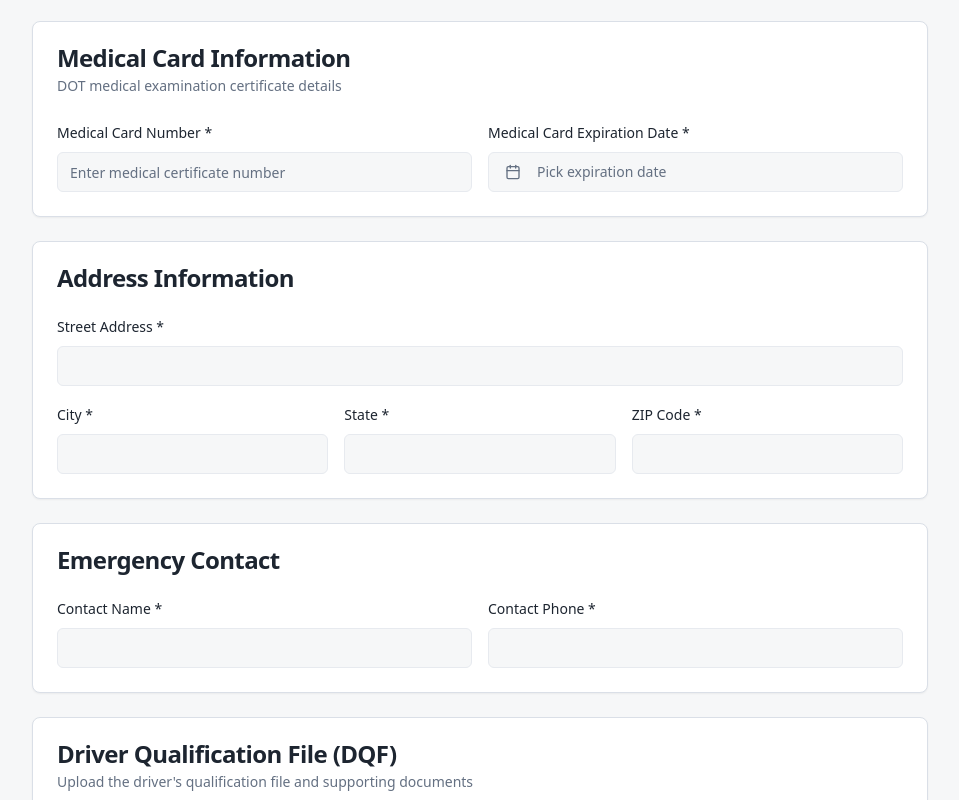
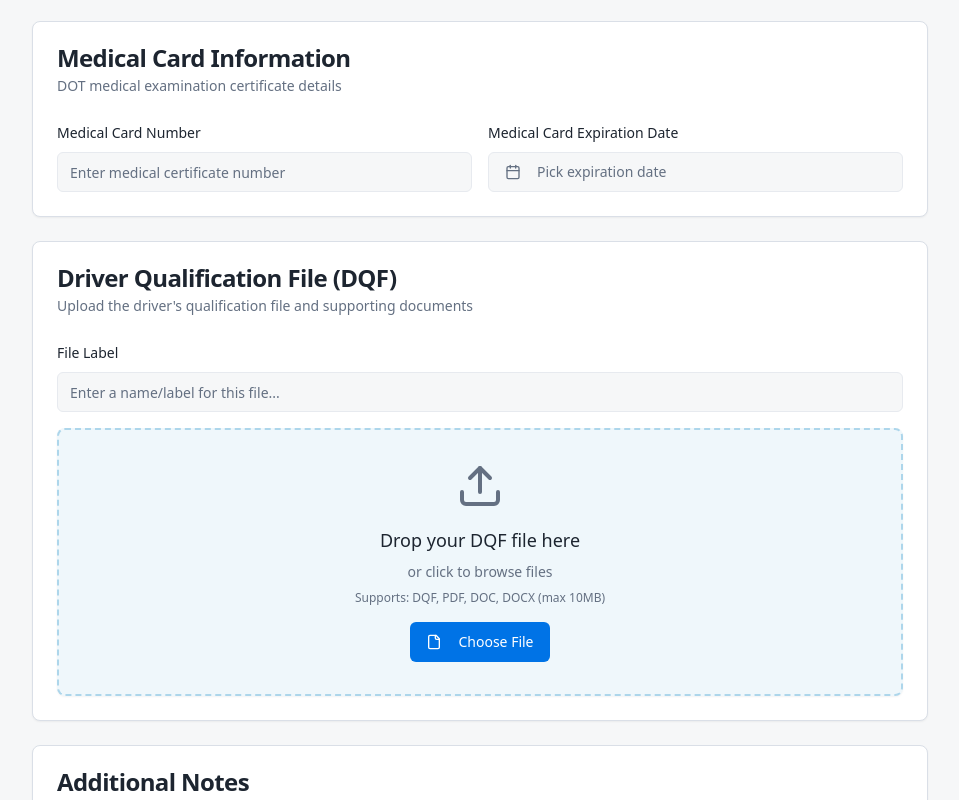
Before and after one commit to jbvelsol/drive-hero-hub, a React (Vite) app: page /drivers/add in a window 1280 px wide. Shown: the part 760-1560 px from the top of the page, without its empty margins (160-1119 px from the left). Built offline with nearby package versions, Linux system fonts and the light colour scheme.

Commit message:
Update driver form fields
Remove address and emergency contact information. Make CDL Class, Medical Card Number, and Expiration Date optional. Add a name label for DQF file uploads.

```diff
--- a/src/pages/AddDriver.tsx
+++ b/src/pages/AddDriver.tsx
@@ -26,12 +26,6 @@ interface DriverFormData {
   cdlClass: string;
   endorsements: string;
   medicalCardNumber: string;
-  address: string;
-  city: string;
-  state: string;
-  zipCode: string;
-  emergencyContact: string;
-  emergencyPhone: string;
   notes: string;
 }
 
@@ -47,16 +41,11 @@ const AddDriver = () => {
     cdlClass: "",
     endorsements: "",
     medicalCardNumber: "",
-    address: "",
-    city: "",
-    state: "",
-    zipCode: "",
-    emergencyContact: "",
-    emergencyPhone: "",
     notes: "",
   });
   const [medicalCardExpiry, setMedicalCardExpiry] = useState<Date>();
   const [dqfFile, setDqfFile] = useState<File | null>(null);
+  const [fileLabel, setFileLabel] = useState<string>("");
   const [isSubmitting, setIsSubmitting] = useState(false);
   const { toast } = useToast();
 
@@ -93,15 +82,10 @@ const AddDriver = () => {
         cdlClass: "",
         endorsements: "",
         medicalCardNumber: "",
-        address: "",
-        city: "",
-        state: "",
-        zipCode: "",
-        emergencyContact: "",
-        emergencyPhone: "",
         notes: "",
       });
       setMedicalCardExpiry(undefined);
+      setFileLabel("");
       setDqfFile(null);
     } catch (error) {
       toast({
@@ -217,7 +201,7 @@ const AddDriver = () => {
             </div>
             <div className="grid grid-cols-1 md:grid-cols-2 gap-4">
               <div className="space-y-2">
-                <Label htmlFor="cdlClass">CDL Class *</Label>
+                <Label htmlFor="cdlClass">CDL Class</Label>
                 <Select onValueChange={(value) => handleInputChange("cdlClass", value)}>
                   <SelectTrigger>
                     <SelectValue placeholder="Select CDL Class" />
@@ -253,17 +237,16 @@ const AddDriver = () => {
           <CardContent className="space-y-4">
             <div className="grid grid-cols-1 md:grid-cols-2 gap-4">
               <div className="space-y-2">
-                <Label htmlFor="medicalCardNumber">Medical Card Number *</Label>
+                <Label htmlFor="medicalCardNumber">Medical Card Number</Label>
                 <Input
                   id="medicalCardNumber"
                   value={formData.medicalCardNumber}
                   onChange={(e) => handleInputChange("medicalCardNumber", e.target.value)}
                   placeholder="Enter medical certificate number"
-                  required
                 />
               </div>
               <div className="space-y-2">
-                <Label>Medical Card Expiration Date *</Label>
+                <Label>Medical Card Expiration Date</Label>
                 <Popover>
                   <PopoverTrigger asChild>
                     <Button
@@ -297,82 +280,6 @@ const AddDriver = () => {
           </CardContent>
         </Card>
 
-        {/* Address */}
-        <Card>
-          <CardHeader>
-            <CardTitle>Address Information</CardTitle>
-          </CardHeader>
-          <CardContent className="space-y-4">
-            <div className="space-y-2">
-              <Label htmlFor="address">Street Address *</Label>
-              <Input
-                id="address"
-                value={formData.address}
-                onChange={(e) => handleInputChange("address", e.target.value)}
-                required
-              />
-            </div>
-            <div className="grid grid-cols-1 md:grid-cols-3 gap-4">
-              <div className="space-y-2">
-                <Label htmlFor="city">City *</Label>
-                <Input
-                  id="city"
-                  value={formData.city}
-                  onChange={(e) => handleInputChange("city", e.target.value)}
-                  required
-                />
-              </div>
-              <div className="space-y-2">
-                <Label htmlFor="state">State *</Label>
-                <Input
-                  id="state"
-                  value={formData.state}
-                  onChange={(e) => handleInputChange("state", e.target.value)}
-                  required
-                />
-              </div>
-              <div className="space-y-2">
-                <Label htmlFor="zipCode">ZIP Code *</Label>
-                <Input
-                  id="zipCode"
-                  value={formData.zipCode}
-                  onChange={(e) => handleInputChange("zipCode", e.target.value)}
-                  required
-                />
-              </div>
-            </div>
-          </CardContent>
-        </Card>
-
-        {/* Emergency Contact */}
-        <Card>
-          <CardHeader>
-            <CardTitle>Emergency Contact</CardTitle>
-          </CardHeader>
-          <CardContent className="space-y-4">
-            <div className="grid grid-cols-1 md:grid-cols-2 gap-4">
-              <div className="space-y-2">
-                <Label htmlFor="emergencyContact">Contact Name *</Label>
-                <Input
-                  id="emergencyContact"
-                  value={formData.emergencyContact}
-                  onChange={(e) => handleInputChange("emergencyContact", e.target.value)}
-                  required
-                />
-              </div>
-              <div className="space-y-2">
-                <Label htmlFor="emergencyPhone">Contact Phone *</Label>
-                <Input
-                  id="emergencyPhone"
-                  type="tel"
-                  value={formData.emergencyPhone}
-                  onChange={(e) => handleInputChange("emergencyPhone", e.target.value)}
-                  required
-                />
-              </div>
-            </div>
-          </CardContent>
-        </Card>
 
         {/* DQF File Upload */}
         <Card>
@@ -382,7 +289,16 @@ const AddDriver = () => {
               Upload the driver's qualification file and supporting documents
             </CardDescription>
           </CardHeader>
-          <CardContent>
+          <CardContent className="space-y-4">
+            <div className="space-y-2">
+              <Label htmlFor="fileLabel">File Label</Label>
+              <Input
+                id="fileLabel"
+                value={fileLabel}
+                onChange={(e) => setFileLabel(e.target.value)}
+                placeholder="Enter a name/label for this file..."
+              />
+            </div>
             <FileUpload onFileSelect={handleFileSelect} />
           </CardContent>
         </Card>
```
